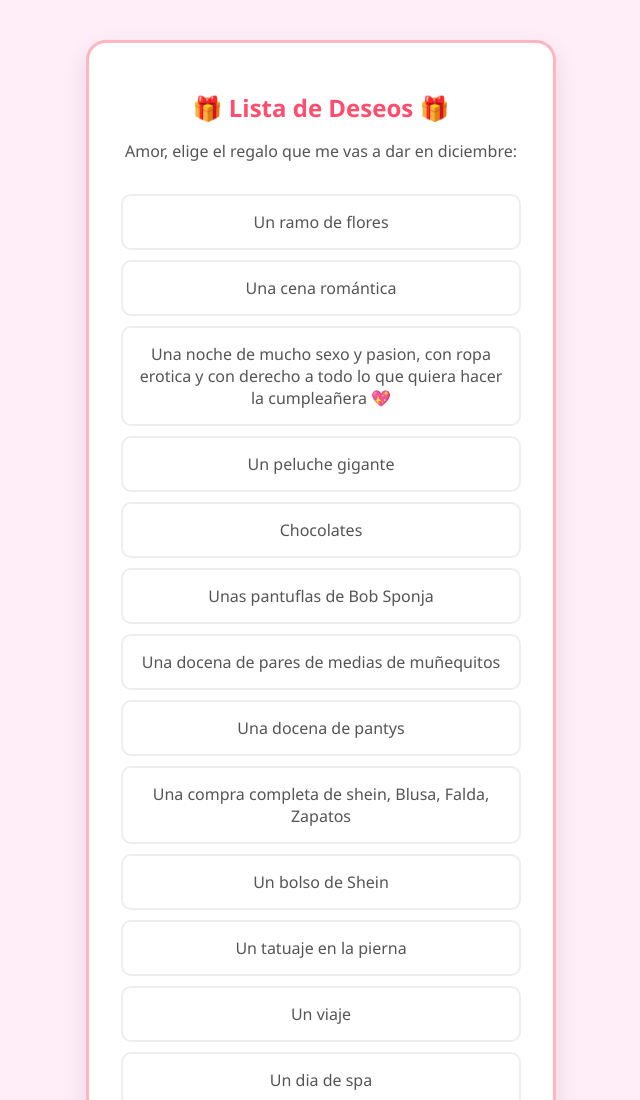
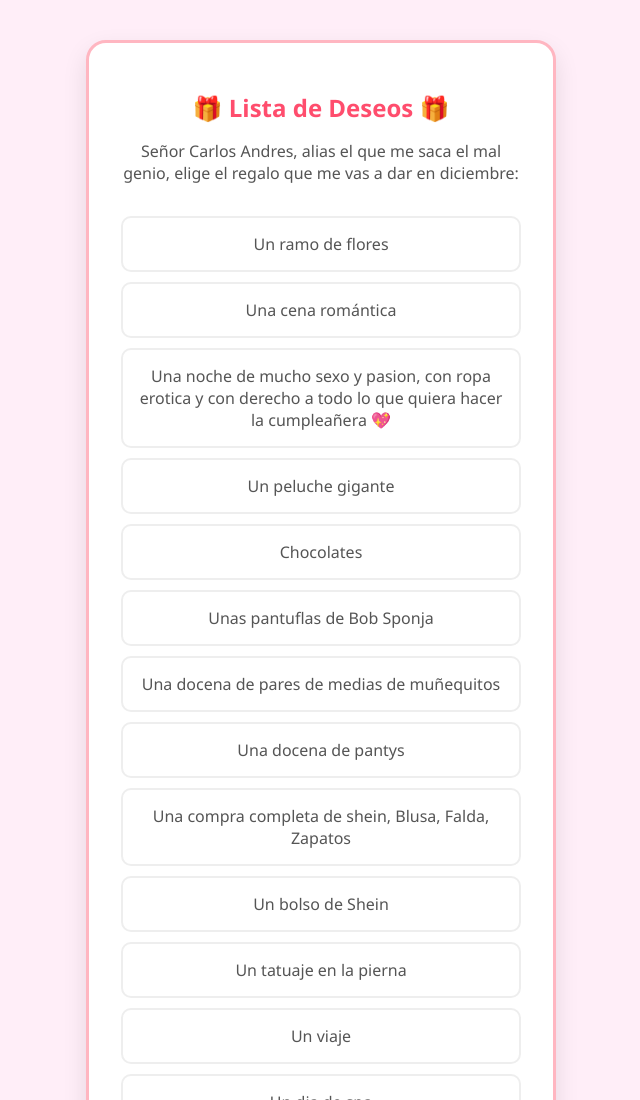
Before and after one commit to alegarciagu-lab/LISTA-DESEOS, a plain HTML site: page index.html in a window 1280 px wide. Shown: the top 1100 px of the page, without its empty margins (319-959 px from the left). Drawn offline with Linux system fonts and the light colour scheme.

Commit message:
Update index.html

```diff
--- a/index.html
+++ b/index.html
@@ -100,7 +100,7 @@
 
     <div class="card">
         <h1>🎁 Lista de Deseos 🎁</h1>
-        <p>Amor, elige el regalo que me vas a dar en diciembre:</p>
+        <p>Señor Carlos Andres, alias el que me saca el mal genio, elige el regalo que me vas a dar en diciembre:</p>
 
         <div class="options-list">
             <div class="option" onclick="selectOption(this, false)">Un ramo de flores </div>
```
